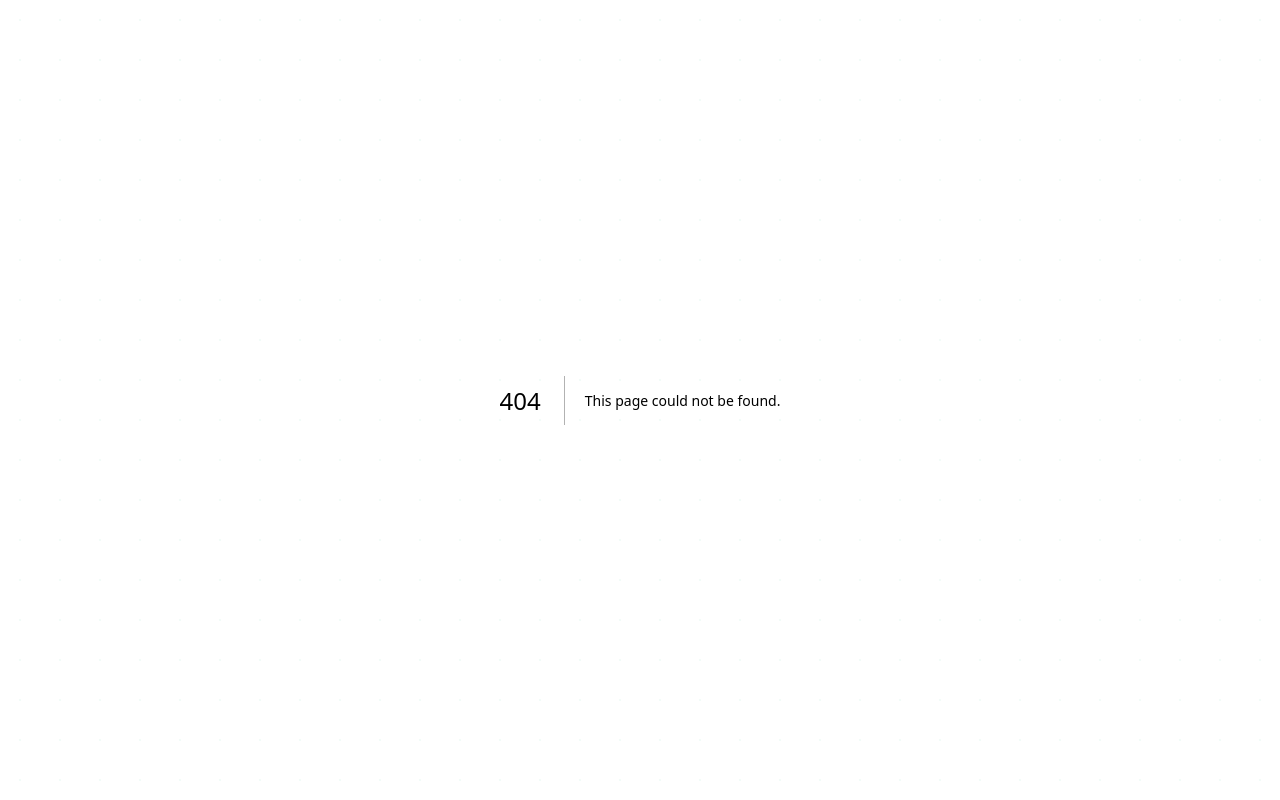
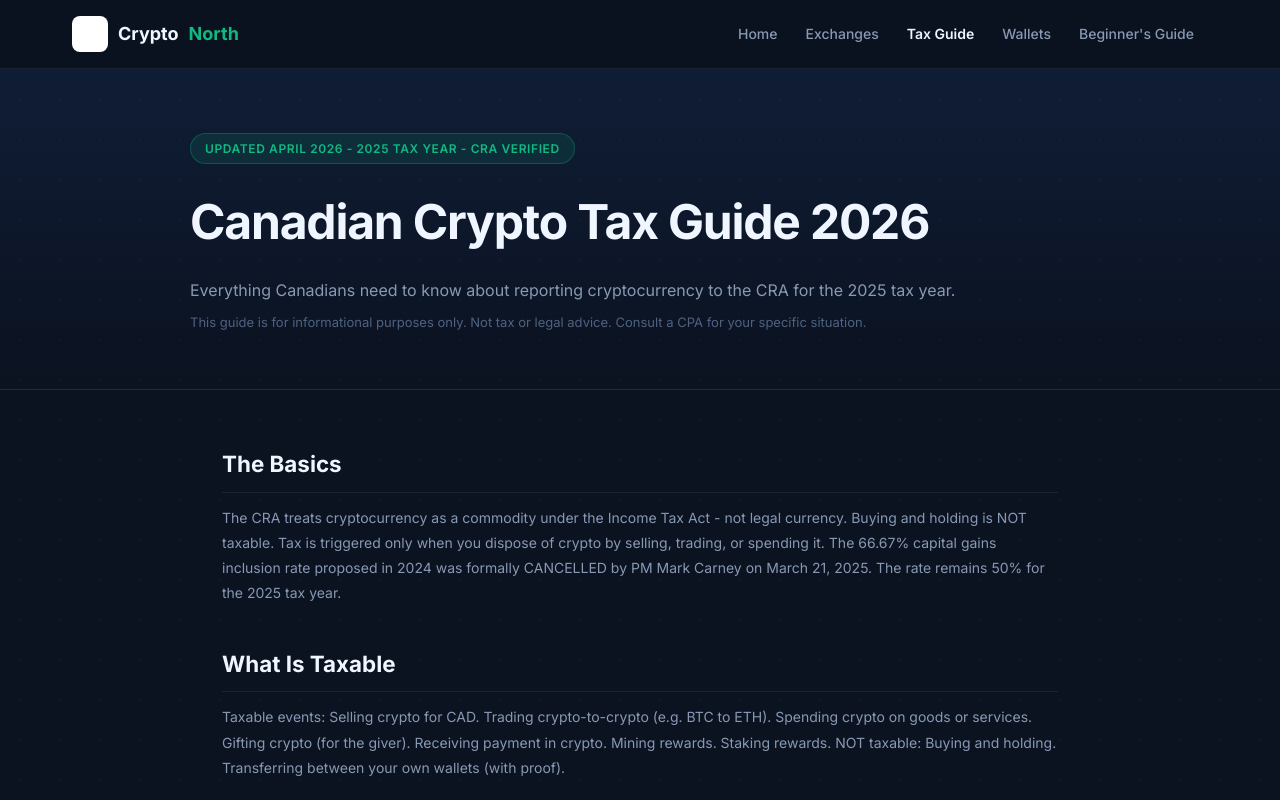
Before and after one commit to ayzee011/cryptonorth, a Next.js app: page /tax-guide in a window 1280 px wide. Before the commit this address had no page. Shown: the top 800 px of the page. Built offline with nearby package versions, Linux system fonts and the light colour scheme.

Commit message:
Add tax guide page

```diff
--- /dev/null
+++ b/app/tax-guide/page.tsx
@@ -0,0 +1,52 @@
+'use client'
+
+const C = {bg:'#0b1220',surface:'#172033',surface2:'#1e2a3f',border:'rgba(255,255,255,0.07)',emerald:'#10b981',emeraldDim:'rgba(16,185,129,0.12)',emeraldBorder:'rgba(16,185,129,0.28)',white:'#f0f6ff',muted:'#8899b4',dim:'#4e6280',font:"'Inter', system-ui, sans-serif"}
+
+export default function TaxGuidePage() {
+  return (
+    <div style={{fontFamily:C.font,background:C.bg,color:C.white,minHeight:'100vh'}}>
+      <nav style={{position:'sticky',top:0,zIndex:100,background:'rgba(11,18,32,0.95)',backdropFilter:'blur(16px)',borderBottom:'1px solid '+C.border}}>
+        <div style={{maxWidth:1200,margin:'0 auto',padding:'0 32px',display:'flex',alignItems:'center',justifyContent:'space-between',height:68}}>
+          <a href="/" style={{display:'flex',alignItems:'center',gap:10,fontWeight:700,fontSize:18,color:C.white,textDecoration:'none'}}>
+            <div style={{width:36,height:36,background:C.emerald,borderRadius:8,display:'flex',alignItems:'center',justifyContent:'center',fontSize:18,filter:'grayscale(1) brightness(10)'}}>🍁</div>
+            Crypto<span style={{color:C.emerald}}>North</span>
+          </a>
+          <div style={{display:'flex'}}>{[['/','Home'],['/exchanges','Exchanges'],['/tax-guide','Tax Guide'],['/wallets','Wallets'],['/beginners-guide',"Beginner's Guide"]].map(([h,l])=><a key={l} href={h} style={{color:h==='/tax-guide'?C.white:C.muted,fontSize:14,fontWeight:h==='/tax-guide'?600:500,padding:'0 14px',height:68,display:'flex',alignItems:'center',textDecoration:'none'}}>{l}</a>)}</div>
+        </div>
+      </nav>
+      <div style={{background:'linear-gradient(180deg,#0f1d35 0%,#0b1220 100%)',borderBottom:'1px solid '+C.border,padding:'64px 32px 56px'}}>
+        <div style={{maxWidth:900,margin:'0 auto'}}>
+          <div style={{display:'inline-flex',alignItems:'center',gap:8,background:C.emeraldDim,border:'1px solid '+C.emeraldBorder,color:C.emerald,fontSize:12,fontWeight:600,borderRadius:9999,padding:'5px 14px',marginBottom:20,letterSpacing:'0.05em',textTransform:'uppercase'}}>Updated April 2026 - 2025 Tax Year - CRA Verified</div>
+          <h1 style={{fontSize:'clamp(2rem,4vw,3rem)',fontWeight:700,letterSpacing:'-0.025em',margin:'0 0 16px',color:C.white}}>Canadian Crypto Tax Guide 2026</h1>
+          <p style={{fontSize:16,color:C.muted,lineHeight:1.7,margin:'0 0 8px'}}>Everything Canadians need to know about reporting cryptocurrency to the CRA for the 2025 tax year.</p>
+          <p style={{fontSize:13,color:C.dim,margin:0}}>This guide is for informational purposes only. Not tax or legal advice. Consult a CPA for your specific situation.</p>
+        </div>
+      </div>
+      <div style={{maxWidth:900,margin:'0 auto',padding:'56px 32px'}}>
+        {[
+          {t:'The Basics',id:'basics',body:'The CRA treats cryptocurrency as a commodity under the Income Tax Act - not legal currency. Buying and holding is NOT taxable. Tax is triggered only when you dispose of crypto by selling, trading, or spending it. The 66.67% capital gains inclusion rate proposed in 2024 was formally CANCELLED by PM Mark Carney on March 21, 2025. The rate remains 50% for the 2025 tax year.'},
+          {t:'What Is Taxable',id:'taxable',body:'Taxable events: Selling crypto for CAD. Trading crypto-to-crypto (e.g. BTC to ETH). Spending crypto on goods or services. Gifting crypto (for the giver). Receiving payment in crypto. Mining rewards. Staking rewards. NOT taxable: Buying and holding. Transferring between your own wallets (with proof).'},
+          {t:'Capital Gains vs Business Income',id:'capgains',body:'Capital gains (casual investors): Only 50% of your gain is added to taxable income. Report on Schedule 3 of your T1. Business income (frequent traders, commercial miners): 100% of profit is taxable. Report on Form T2125. The CRA looks at trading frequency, holding periods, specialized knowledge, and commercial intent to determine which applies.'},
+          {t:'ACB Method Required',id:'acb',body:'Canada requires the Adjusted Cost Base (ACB) method - not FIFO or LIFO like the US. Your ACB is the average cost of all units of a coin you own. Example: Buy 0.1 BTC at $50k, buy 0.1 BTC at $80k. ACB = $65k per BTC. When you sell, subtract ACB from proceeds to calculate your gain. Superficial loss rule: If you sell at a loss and rebuy within 30 days, the loss is denied.'},
+          {t:'2025 Tax Rates',id:'rates',body:'Basic personal amount 2025: $16,129. Federal brackets: 14.5% blended on first $57,375. 20.5% on $57,375-$114,750. 26% on $114,750-$158,519. 29% on $158,519-$220,000. 33% over $220,000. Remember: only 50% of your capital gain is added to income. T1 filing deadline: April 30, 2026 for the 2025 tax year.'},
+          {t:'CARF and CRA Enforcement',id:'carf',body:'The Crypto-Asset Reporting Framework (CARF) took effect January 1, 2026. Canadian exchanges must now report user transaction data to the CRA starting in 2027. The CRA has a dedicated 35-person crypto audit team that has recovered over $100M in unpaid taxes. Keep records of every transaction - date, CAD value, amount, fees - for at least 6 years.'},
+          {t:'Crypto Tax Software',id:'software',body:'CoinLedger: Popular choice for Canadians. Generates Schedule 3, T2125, and TurboTax-compatible files. Supports all major Canadian exchanges. Koinly: Supports 300+ exchanges including all Canadian platforms. ACB calculation and superficial loss rule built in. TurboTax Canada: Good for simple situations. CryptoTaxCalculator: Best for DeFi and complex transactions.'},
+        ].map(s=>(
+          <section key={s.id} id={s.id} style={{marginBottom:40}}>
+            <h2 style={{fontSize:'1.4rem',fontWeight:700,color:C.white,marginBottom:12,paddingBottom:10,borderBottom:'1px solid '+C.border}}>{s.t}</h2>
+            <p style={{fontSize:14,color:C.muted,lineHeight:1.8}}>{s.body}</p>
+          </section>
+        ))}
+        <div style={{background:'rgba(239,68,68,0.06)',border:'1px solid rgba(239,68,68,0.2)',borderRadius:12,padding:'16px 20px'}}>
+          <div style={{fontWeight:600,color:'#ef4444',marginBottom:6,fontSize:14}}>Important Disclaimer</div>
+          <p style={{fontSize:13,color:C.muted,lineHeight:1.7,margin:0}}>This guide is for general informational purposes only based on CRA guidance as of April 2026. It does not constitute tax, legal, or financial advice. Always verify with the CRA and consult a qualified CPA for your specific situation.</p>
+        </div>
+      </div>
+      <footer style={{background:'#070e1a',borderTop:'1px solid '+C.border,padding:'44px 32px'}}>
+        <div style={{maxWidth:1200,margin:'0 auto'}}>
+          <div style={{fontSize:11,color:'#2a3a52'}}>© 2026 CryptoNorth. Not tax or legal advice. Information current as of April 2026. Always verify with CRA and a qualified tax professional.</div>
+        </div>
+      </footer>
+    </div>
+  )
+}
```
